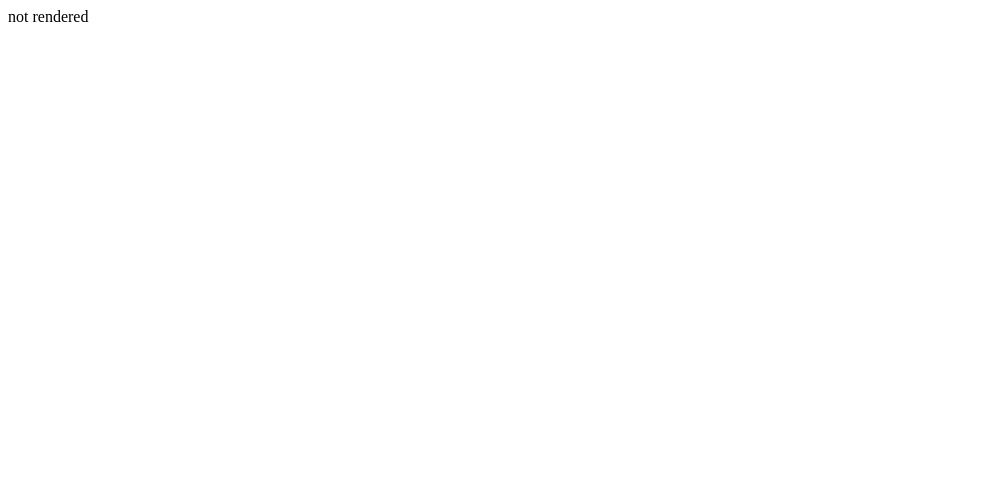
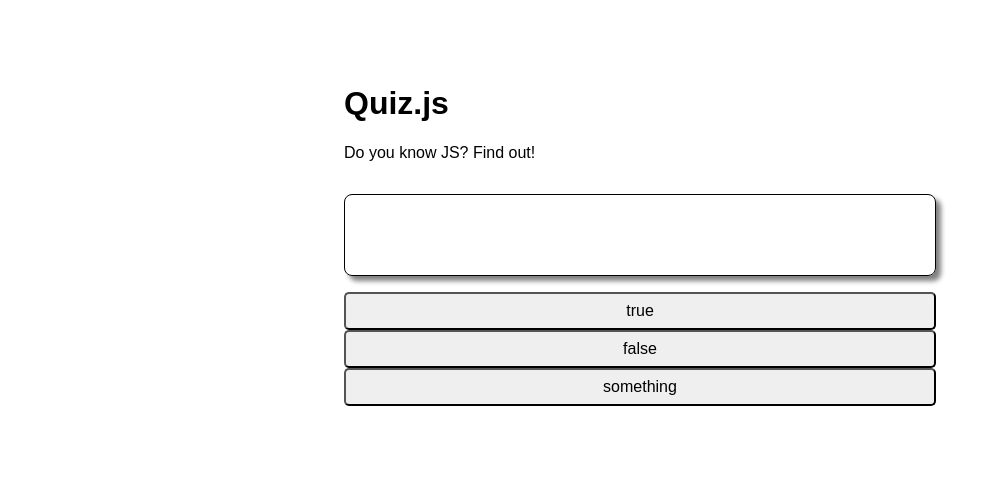
Before and after one commit to ManpreetKaur14/POP-Quiz, a plain HTML site: page index.html in a window 1280 px wide. Shown: the whole page, without its empty margins (0-999 px from the left). Drawn offline with nearby package versions, Linux system fonts and the light colour scheme.

Commit message:
Pop Quiz

```diff
--- a/index.html
+++ b/index.html
@@ -1,16 +1,147 @@
 <!DOCTYPE html>
-<html lang="en">
-<head>
-    <meta charset="UTF-8">
-    <meta name="viewport" content="width=device-width, initial-scale=1.0">
-    <title>Adopt Me</title>
-</head>
-<body>
-    <div id="root">not rendered</div>
-    <script src="https://unpkg.com/react@18.2.0/umd/react.development.js"></script>
-    <script src="https://unpkg.com/react-dom@18.2.0/umd/react-dom.development.js"></script>
-    <script>
-        // Your code is going to go here
-    </script>
-</body>
+<html lang="en-US">
+  <head>
+    <meta charset="utf-8">
+    <title>Quiz.js</title>
+    <style>
+        body {
+            margin: 1rem auto;
+            padding: 3rem;
+            font-family: sans-serif;
+        }
+        header {
+            width: 50%;
+            margin: 1em auto;
+        }
+        main {
+            min-width: 25rem;
+            max-width: 50%;
+            margin: 0px auto;
+            display:flex;
+            flex-direction: column;
+        }
+        #statement {
+            border: 1px solid black;
+            border-radius: 0.5rem;
+            box-shadow: 5px 5px 5px gray;
+            padding: 1rem;
+            font-size: x-large;
+            text-align: center;
+            margin: 1rem 0px;
+            min-height: 2em;
+        }
+        #explanation {
+            padding: 1rem;
+            text-align: center;
+        }
+        #options {
+            width: 100%;
+            display: flex;
+            flex-direction: column;
+        }
+        button {
+            padding: 0.5rem;
+            font-size: medium;
+            border-radius: 5px;
+        }
+        .correct {
+            background-color: lightgreen;
+        }
+        .incorrect {
+            background-color: lightpink;
+        }
+    </style>
+  </head>
+  <body>
+    <header>
+    <h1>Quiz.js</h1>
+    <p>Do you know JS? Find out!</p>
+    </header>
+
+    <main>
+    <div id="statement">
+
+    </div>
+
+    <div id="options">
+        <button name="true" value="true" >true</button>
+        <button name="false" value="false" >false</button>
+    </div>
+
+    <button>something</button>
+
+    <div id="explanation">
+
+    </div>
+
+    </main>
+
+  </body>
+
+  <script type="text/javascript">
+
+
+    // TODO 1: Declare & assign variables pointing to the corresponding element(s)
+    // statement should be the "statement" div
+    const statement = document.getElementById("statement");
+    // optionButtons should be all the elements within the "options" div
+    const optionButtons = document.querySelector("#options").children;
+    // explanation should be the "explanation" div
+    const explanation = document.getElementById("explanation");
+
+
+
+    // TODO 2: Declare & assign a variable called fact
+    // Its value should be an object with a statement, true/false answer, and explanation
+    const fact = [
+            {
+                statement: "1 + 1 === 2",
+                answer: true,
+                explanation: "The expression '1 + 1 === 2' evaluates to true because 1 + 1 equals 2."
+            },
+            {
+                statement: "The sky is blue.",
+                answer: true,
+                explanation: "Under normal conditions, the sky appears blue due to Rayleigh scattering."
+            },
+            {
+                statement: "Water boils at 100 degrees Celsius.",
+                answer: true,
+                explanation: "Under standard atmospheric pressure, water boils at 100°C."
+            }
+            // Add more facts as needed
+        ];
+
+
+    // TODO 3: Set the text of the statement element to the fact's statement
+
+        statement.textContent = fact.statement;
+
+    // TODO 4: Declare disable & enable functions to set or remove the "disabled" attribute from a given button element
+    // disable(button) should set the button element's attribute "disabled" to the value ""
+    // enable(button) should remove the attribute "disabled" from the button element
+
+
+
+    // TODO 5: Declare an isCorrect function that compares a guess to the right answer
+    // isCorrect(guess) should return true if the guess matches the fact's answer
+
+
+
+    // TODO 6A: Use a for loop to add a click event listener to each of the optionButtons
+            // TODO 6B: Within the event handler function, display the fact's explanation by setting the text of the explanation element
+
+
+            // TODO 7: Within the event handler function,
+            // Use a for loop to disable all the option buttons
+
+
+            // TODO 8: Within the event handler function,
+            // Get the guessed value from the clicked button
+            // Use a conditional to compare the guess to the fact's answer
+            // and add the "correct"/"incorrect" class as appropriate
+
+
+
+  </script>
 </html>
--- /dev/null
+++ b/style.css
@@ -0,0 +1 @@
+/*  */
```
